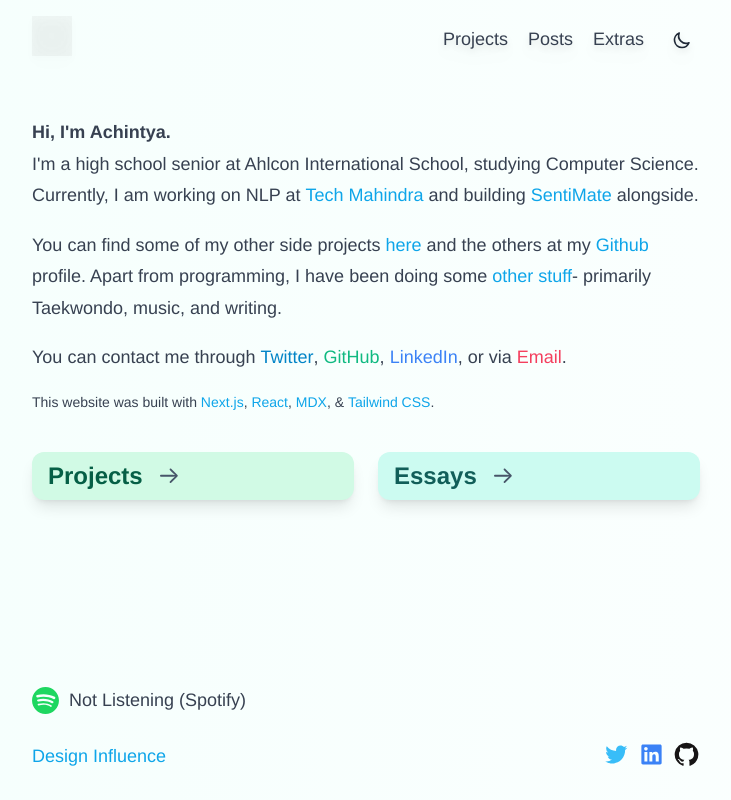
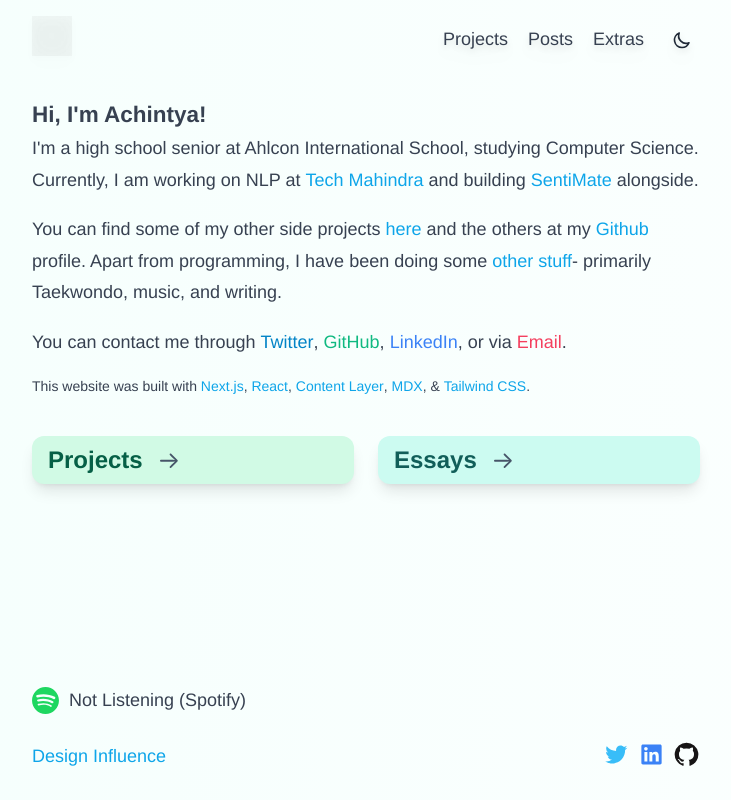
Before and after one commit to achntj/garden, a Next.js app: page / in a window 1280 px wide. Shown: the whole page, without its empty margins (274-1005 px from the left). Built offline with nearby package versions, Linux system fonts and the light colour scheme; no server answers.

Commit message:
small layout bug fixes

```diff
--- a/components/Base.tsx
+++ b/components/Base.tsx
@@ -22,7 +22,7 @@ export default function Base({ children, ...pageProps }) {
           }
         />
       </Head>
-      <div className="bg-gradient-to-r from-[#e6dfffec] via-[#dcfff7d0] to-[#fff] animate-gradient-x dark:bg-zinc-900 dark:bg-none prose-a:text-sky-500 prose-a:no-underline prose-a:transition dark:prose-a:text-zinc-300 dark:hover:prose-a:text-sky-600 dark:prose-headings:text-slate-200 dark:prose-strong:text-zinc-300">
+      <div className="bg-gradient-to-r from-[#e6dfffec] via-[#dcfff7d0] to-[#fff] animate-gradient-x dark:bg-zinc-900 dark:bg-none prose-a:text-sky-500 prose-a:no-underline prose-a:transition dark:prose-a:text-zinc-300 hover:prose-a:text-sky-600 dark:hover:prose-a:text-sky-600 dark:prose-headings:text-slate-200 dark:prose-strong:text-zinc-300">
         <div className="max-w-[700px] mx-auto flex flex-col min-h-screen">
           <Nav />
           <div className="px-4 text-gray-700 prose flex-grow dark:text-zinc-400">
--- a/components/Nav.tsx
+++ b/components/Nav.tsx
@@ -11,7 +11,7 @@ function cn(...classes) {
 function Nav() {
   const [isLoading, setLoading] = useState(true);
   return (
-    <div className="rounded-b drop-shadow-lg p-4 mb-5">
+    <div className="rounded-b drop-shadow-lg p-4">
       <div className="sm:flex justify-between items-center">
         <div className="">
           <p className="">
--- a/components/ThemeSwitcher.tsx
+++ b/components/ThemeSwitcher.tsx
@@ -13,7 +13,7 @@ export default function ThemeSwitcher() {
     <button
       aria-label="Toggle Dark Mode"
       type="button"
-      className=" rounded-lg  flex justify-center transition-all w-9 h-9 p-2 hover:bg-zinc-50 dark:hover:bg-zinc-700"
+      className=" rounded-lg flex justify-center transition-all w-9 h-9 p-2 sm:hover:bg-zinc-50 sm:dark:hover:bg-zinc-700"
       onClick={() => {
         setTheme(theme === "dark" ? "light" : "dark");
       }}
--- a/pages/index.tsx
+++ b/pages/index.tsx
@@ -11,7 +11,7 @@ export default function Home() {
           src="images/me.jpeg"
           alt="Achintya Jha"
         /> */}
-          <b>Hi, I{"'"}m Achintya.</b>{" "}
+          <h3 className="my-0 text-gray-700">Hi, I{"'"}m Achintya!</h3>{" "}
           {/* <span className="hidden sm:inline">&rarr; </span>
           <span className="sm:inline-block block">
             pronounced [uh-chin-
@@ -24,7 +24,8 @@ export default function Home() {
             </a>
             -yaa]
           </span> */}
-          <br />I{"'"}m a high school senior at Ahlcon International School,
+          {/* <br /> */}
+          I{"'"}m a high school senior at Ahlcon International School,
           studying Computer Science. Currently, I am working on NLP at{" "}
           <a href="https://www.techmahindra.com/en-in/innovation/makers-lab/">
             Tech Mahindra
@@ -81,6 +82,10 @@ export default function Home() {
             React
           </a>
           ,{" "}
+          <a target="_blank" rel="noreferrer" href="https://www.contentlayer.dev/">
+            Content Layer
+          </a>
+          ,{" "}
           <a target="_blank" rel="noreferrer" href="https://mdxjs.com/">
             MDX
           </a>
@@ -92,8 +97,7 @@ export default function Home() {
         </p>
         <div className="flex gap-6 sm:flex-row flex-col mt-10 w-fit sm:w-full">
           <div
-            className="shadow-lg bg-emerald-100 dark:bg-zinc-800 p-4 sm:py-2 sm:px-4 rounded-xl sm:w-full group transition
-              ease-in-out
+            className="shadow-lg bg-emerald-100 dark:bg-zinc-800 p-4 sm:py-2 sm:px-4 rounded-xl sm:w-full group
               hover:cursor-pointer"
           >
             <Link passHref href="/projects">
@@ -119,8 +123,6 @@ export default function Home() {
           </div>
           <div
             className="shadow-lg bg-teal-100 dark:bg-zinc-800 p-4 sm:py-2 sm:px-4 rounded-xl sm:w-full group
-              transition
-              ease-in-out
               hover:cursor-pointer"
           >
             <Link passHref href="/posts">
```
